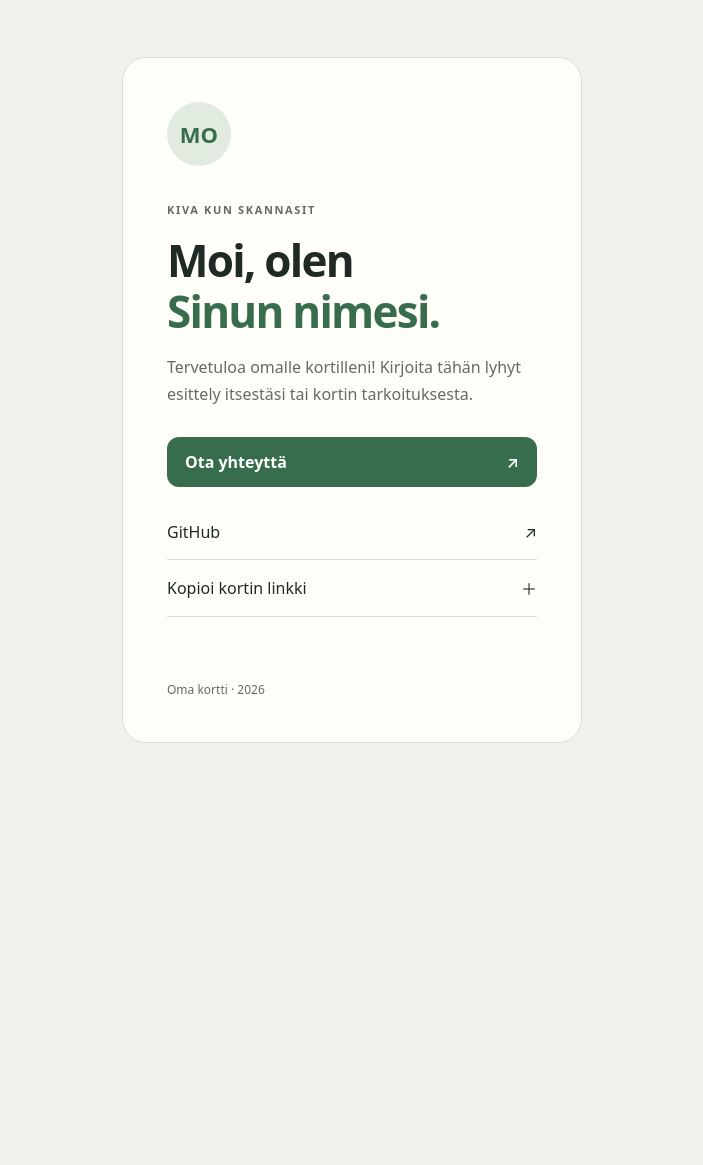
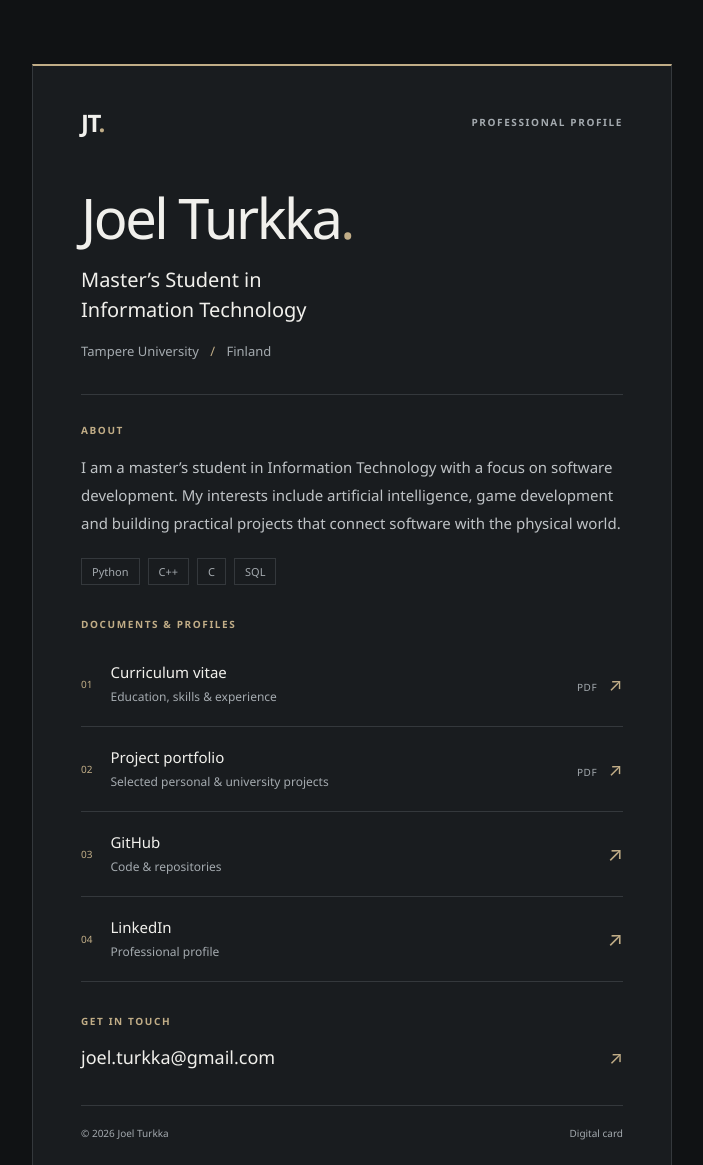
Before and after one commit to cuernatra/digital-card, a plain HTML site: page index.html in a window 1280 px wide. Shown: the top 1165 px of the page, without its empty margins (288-991 px from the left). Before the commit the page ends 800 px from the top, so only its background shows below. Drawn offline with Linux system fonts and the light colour scheme.

Commit message:
Create dark English professional profile with CV and portfolio

```diff
--- a/index.html
+++ b/index.html
@@ -1,32 +1,74 @@
 <!doctype html>
-<html lang="fi">
+<html lang="en">
 <head>
   <meta charset="utf-8">
   <meta name="viewport" content="width=device-width, initial-scale=1">
-  <!-- Pyyntö hakukoneille. Tämä EI tee sivusta yksityistä. -->
+  <!-- Hakukonepyyntö ei estä linkin saaneita avaamasta sivua. -->
   <meta name="robots" content="noindex, nofollow, noarchive">
-  <meta name="description" content="Oma digitaalinen korttini.">
-  <!-- Muuta selaimen välilehdellä näkyvä nimi tästä. -->
-  <title>Oma kortti</title>
+  <meta name="color-scheme" content="dark">
+  <meta name="description" content="Joel Turkka — Master's Student in Information Technology at Tampere University. CV, project portfolio and contact details.">
+  <title>Joel Turkka | Information Technology</title>
   <link rel="stylesheet" href="style.css">
   <script src="script.js" defer></script>
 </head>
 <body>
-  <main class="card">
-    <!-- Vaihda nimikirjaimet, nimi ja esittely omiksesi. -->
-    <div class="avatar" aria-hidden="true">MO</div>
-    <p class="eyebrow">KIVA KUN SKANNASIT</p>
-    <h1>Moi, olen<br><span>Sinun nimesi.</span></h1>
-    <p class="intro">Tervetuloa omalle kortilleni! Kirjoita tähän lyhyt esittely itsestäsi tai kortin tarkoituksesta.</p>
-    <!-- Korvaa esimerkkiosoite omalla julkisella yhteystiedollasi. -->
-    <a class="button" href="mailto:sinun.nimesi@example.com">Ota yhteyttä <span aria-hidden="true">↗</span></a>
-    <!-- Voit kopioida linkkirivin ja lisätä omia linkkejä. -->
-    <nav aria-label="Omat linkit">
-      <a class="link" href="https://github.com/cuernatra">GitHub <span aria-hidden="true">↗</span></a>
-      <button class="link" id="copy-link" type="button" hidden>Kopioi kortin linkki <span aria-hidden="true">＋</span></button>
-    </nav>
-    <p id="copy-status" role="status" aria-live="polite"></p>
-    <footer>Oma kortti <span aria-hidden="true">·</span> <span id="year">2026</span></footer>
+  <main class="card" aria-labelledby="name">
+    <header class="masthead">
+      <!-- Vaihda nimikirjaimet tästä, jos muokkaat pohjaa toiselle henkilölle. -->
+      <span class="monogram" aria-hidden="true">JT<span>.</span></span>
+      <p class="eyebrow">PROFESSIONAL PROFILE</p>
+    </header>
+
+    <section class="profile" aria-labelledby="name">
+      <!-- Nimi, titteli ja yliopisto ovat suoraan muokattavaa HTML:ää. -->
+      <h1 id="name">Joel Turkka<span class="accent">.</span></h1>
+      <p class="title">Master’s Student in<br>Information Technology</p>
+      <p class="affiliation">Tampere University <span aria-hidden="true">/</span> Finland</p>
+    </section>
+
+    <section class="about" aria-labelledby="about-title">
+      <h2 id="about-title">ABOUT</h2>
+      <!-- ESITTELY: muokkaa tämän kappaleen sisältöä vapaasti. -->
+      <p>I am a master’s student in Information Technology with a focus on software development. My interests include artificial intelligence, game development and building practical projects that connect software with the physical world.</p>
+      <!-- Osaamiset voi poistaa tai vaihtaa omiin painotuksiin. -->
+      <ul class="skills" aria-label="Programming languages">
+        <li>Python</li><li>C++</li><li>C</li><li>SQL</li>
+      </ul>
+    </section>
+
+    <section class="resources" aria-labelledby="resources-title">
+      <h2 id="resources-title">DOCUMENTS &amp; PROFILES</h2>
+      <!-- PYSYVÄT PDF-LINKIT: korvaa files-kansion tiedostot samoilla nimillä.
+           Älä lisää download-attribuuttia, jos haluat PDF:n avautuvan selaimeen. -->
+      <a class="resource" href="files/cv.pdf" target="_blank" rel="noopener noreferrer">
+        <span class="resource-number" aria-hidden="true">01</span>
+        <span class="resource-copy"><strong>Curriculum vitae</strong><span>Education, skills &amp; experience</span></span>
+        <span class="resource-type">PDF <span aria-hidden="true">↗</span></span>
+      </a>
+      <a class="resource" href="files/portfolio.pdf" target="_blank" rel="noopener noreferrer">
+        <span class="resource-number" aria-hidden="true">02</span>
+        <span class="resource-copy"><strong>Project portfolio</strong><span>Selected personal &amp; university projects</span></span>
+        <span class="resource-type">PDF <span aria-hidden="true">↗</span></span>
+      </a>
+      <!-- Profiililinkit löytyivät CV:stä. -->
+      <a class="resource" href="https://github.com/cuernatra" target="_blank" rel="noopener noreferrer">
+        <span class="resource-number" aria-hidden="true">03</span>
+        <span class="resource-copy"><strong>GitHub</strong><span>Code &amp; repositories</span></span>
+        <span class="arrow" aria-hidden="true">↗</span>
+      </a>
+      <a class="resource" href="https://www.linkedin.com/in/joel-turkka/" target="_blank" rel="noopener noreferrer">
+        <span class="resource-number" aria-hidden="true">04</span>
+        <span class="resource-copy"><strong>LinkedIn</strong><span>Professional profile</span></span>
+        <span class="arrow" aria-hidden="true">↗</span>
+      </a>
+    </section>
+
+    <section class="contact" aria-labelledby="contact-title">
+      <h2 id="contact-title">GET IN TOUCH</h2>
+      <!-- Vaihda tarvittaessa sekä näkyvä osoite että mailto-linkki. -->
+      <a class="email" href="mailto:joel.turkka@gmail.com">joel.turkka@gmail.com <span aria-hidden="true">↗</span></a>
+    </section>
+    <footer><span>© <span id="year">2026</span> Joel Turkka</span><span>Digital card</span></footer>
   </main>
 </body>
 </html>
--- a/script.js
+++ b/script.js
@@ -1,17 +1,3 @@
-// Päivitä vuosiluku automaattisesti. Sivun sisältö toimii myös ilman JavaScriptiä.
+// JavaScriptin ainoa tehtävä on päivittää vuosiluku.
+// Kaikki sisältö ja linkit toimivat myös ilman JavaScriptiä.
 document.querySelector('#year').textContent = new Date().getFullYear();
-
-// Näytä kopiointipainike vain, kun JavaScript on käytössä.
-const copyButton = document.querySelector('#copy-link');
-const status = document.querySelector('#copy-status');
-copyButton.hidden = false;
-copyButton.addEventListener('click', async () => {
-  try {
-    // GitHub Pages käyttää HTTPS:ää, jota leikepöydän API tarvitsee.
-    await navigator.clipboard.writeText(window.location.href);
-    status.textContent = 'Linkki kopioitu!';
-  } catch {
-    // Jos selain estää kopioinnin, käyttäjä saa kopioitavan osoitteen.
-    status.textContent = `Kopioi osoite selaimen osoiteriviltä: ${window.location.href}`;
-  }
-});
--- a/style.css
+++ b/style.css
@@ -1,55 +1,71 @@
-/* Muuta sivun värit tästä. Muita työkaluja tai kirjastoja ei tarvita. */
+/* VÄRIT: muuta sivun yleisilmettä näistä muuttujista. */
 :root {
-  --background: #f3f1eb;
-  --surface: #fffef9;
-  --text: #202a24;
-  --muted: #626c63;
-  --accent: #376d4d;
-  --border: #dcded4;
+  color-scheme: dark;
+  --background: #101214;
+  --surface: #191c1f;
+  --text: #f1f0ec;
+  --muted: #a4aaaf;
+  --accent: #c1ad87;
+  --border: #34383c;
 }
 * { box-sizing: border-box; }
 body {
   margin: 0;
+  padding: 64px 24px;
   min-height: 100svh;
-  display: grid;
-  place-items: center;
-  padding: 24px;
   background: var(--background);
   color: var(--text);
-  font-family: system-ui, -apple-system, "Segoe UI", sans-serif;
+  font-family: "Segoe UI", system-ui, -apple-system, sans-serif;
+  -webkit-font-smoothing: antialiased;
 }
-/* Kortin leveys mukautuu puhelimen näyttöön. */
+/* Yhden palstan kortti toimii yhtä hyvin puhelimessa ja tietokoneella. */
 .card {
   width: 100%;
-  max-width: 460px;
-  padding: clamp(24px, 7vw, 44px);
+  max-width: 640px;
+  margin: 0 auto;
+  padding: 40px 48px 24px;
+  background: var(--surface);
   border: 1px solid var(--border);
-  border-radius: 24px;
-  background: var(--surface);
+  border-top: 2px solid var(--accent);
 }
-.avatar {
-  display: grid;
-  place-items: center;
-  width: 64px;
-  height: 64px;
-  border-radius: 50%;
-  background: #e2ebdf;
-  color: var(--accent);
-  font-weight: 700;
-  font-size: 22px;
-  margin-bottom: 36px;
+.masthead { display: flex; justify-content: space-between; align-items: center; gap: 20px; }
+.monogram { font-size: 24px; font-weight: 650; letter-spacing: -.06em; }
+.monogram span, .accent { color: var(--accent); }
+.eyebrow, h2 { font-size: 10px; font-weight: 600; letter-spacing: .16em; line-height: 1.5; }
+.eyebrow { color: var(--muted); margin: 0; text-align: right; }
+.profile { padding: 48px 0 32px; }
+h1 { margin: 0 0 18px; font-size: clamp(38px, 8vw, 56px); line-height: 1.08; font-weight: 550; letter-spacing: -.045em; }
+.title { margin: 0; font-size: 20px; line-height: 1.5; font-weight: 400; }
+.affiliation { margin: 16px 0 0; font-size: 13px; color: var(--muted); line-height: 1.6; }
+.affiliation span { margin: 0 8px; color: var(--accent); }
+h2 { margin: 0 0 16px; color: var(--accent); }
+.about { border-top: 1px solid var(--border); padding: 28px 0 32px; }
+.about p { font-size: 15px; line-height: 1.85; color: #bfc3c6; margin: 0; }
+.skills { list-style: none; padding: 0; margin: 20px 0 0; display: flex; flex-wrap: wrap; gap: 8px; }
+.skills li { border: 1px solid var(--border); padding: 5px 10px; font-size: 11px; color: var(--muted); }
+.resources h2 { margin-bottom: 10px; }
+a { color: inherit; text-decoration: none; }
+.resource { display: flex; gap: 18px; align-items: center; min-height: 85px; padding: 18px 0; border-bottom: 1px solid var(--border); }
+.resource-number { font-size: 10px; color: var(--accent); font-variant-numeric: tabular-nums; }
+.resource-copy { flex: 1; min-width: 0; }
+.resource-copy strong { display: block; font-size: 15px; font-weight: 550; }
+.resource-copy > span { display: block; color: var(--muted); font-size: 12px; margin-top: 6px; line-height: 1.5; }
+.resource-type { color: var(--muted); font-size: 10px; white-space: nowrap; letter-spacing: .06em; }
+.resource-type > span { margin-left: 8px; font-size: 18px; color: var(--accent); }
+.arrow { font-size: 20px; color: var(--accent); }
+.resource:hover .resource-copy strong, .email:hover { color: var(--accent); }
+a:focus-visible { outline: 2px solid var(--accent); outline-offset: 5px; }
+.contact { padding: 32px 0; }
+.contact h2 { margin-bottom: 12px; }
+.email { display: flex; justify-content: space-between; align-items: center; gap: 12px; font-size: clamp(14px, 4vw, 18px); min-height: 32px; overflow-wrap: anywhere; }
+.email span { color: var(--accent); }
+footer { border-top: 1px solid var(--border); padding-top: 20px; display: flex; flex-wrap: wrap; gap: 10px 20px; justify-content: space-between; font-size: 10px; line-height: 1.5; color: var(--muted); }
+/* PUHELIN: pienemmät reunukset ja tiiviimpi ulkoasu. */
+@media (max-width: 480px) {
+  body { padding: 16px 12px; }
+  .card { padding: 28px 24px 20px; }
+  .profile { padding-top: 40px; }
+  .title { font-size: 17px; }
+  .resource { gap: 12px; }
+  .resource-copy > span { font-size: 11px; }
 }
-.eyebrow { font-size: 11px; letter-spacing: .15em; font-weight: 700; color: var(--muted); }
-h1 { font-size: clamp(32px, 9vw, 44px); line-height: 1.15; letter-spacing: -.04em; margin: 18px 0; overflow-wrap: anywhere; }
-h1 span { color: var(--accent); }
-.intro { color: var(--muted); line-height: 1.7; margin-bottom: 28px; }
-a { color: inherit; text-decoration: none; }
-.button, .link { display: flex; justify-content: space-between; align-items: center; gap: 12px; min-height: 50px; }
-.button { padding: 14px 18px; border-radius: 12px; background: var(--accent); color: white; font-weight: 600; margin-bottom: 18px; }
-.link { width: 100%; padding: 16px 0; border: 0; border-bottom: 1px solid var(--border); background: transparent; font: inherit; color: var(--text); text-align: left; cursor: pointer; }
-/* hidden säilyy toimivana myös flex-elementillä. */
-[hidden] { display: none !important; }
-a:hover, button:hover { opacity: .8; }
-a:focus-visible, button:focus-visible { outline: 3px solid var(--accent); outline-offset: 5px; }
-#copy-status { min-height: 1.5em; font-size: 13px; color: var(--muted); overflow-wrap: anywhere; }
-footer { margin-top: 32px; font-size: 12px; color: var(--muted); }
```
Also changed, not shown: 3 other files.
